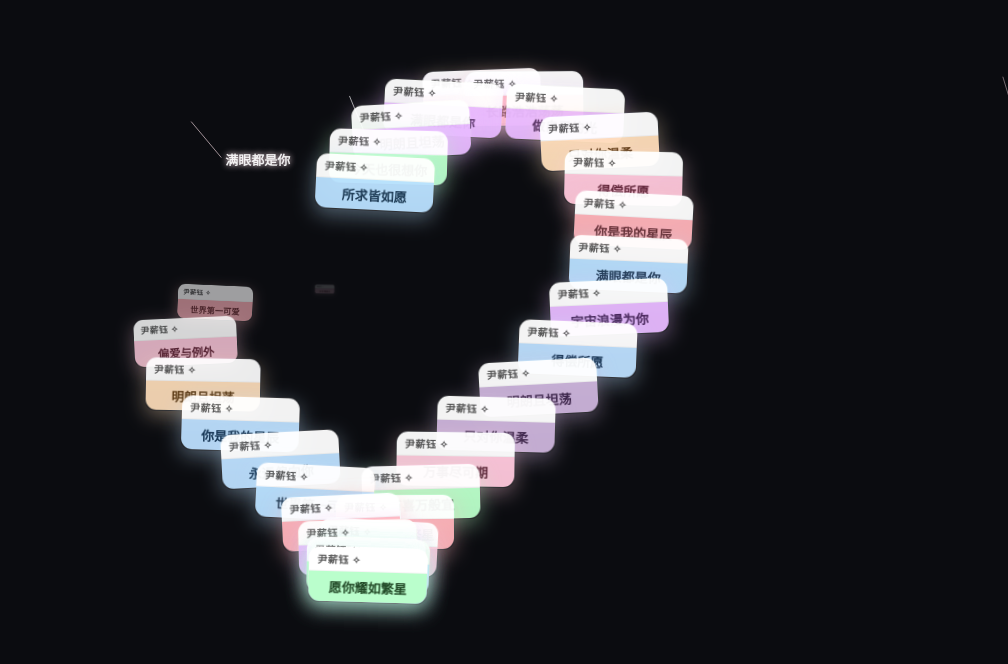
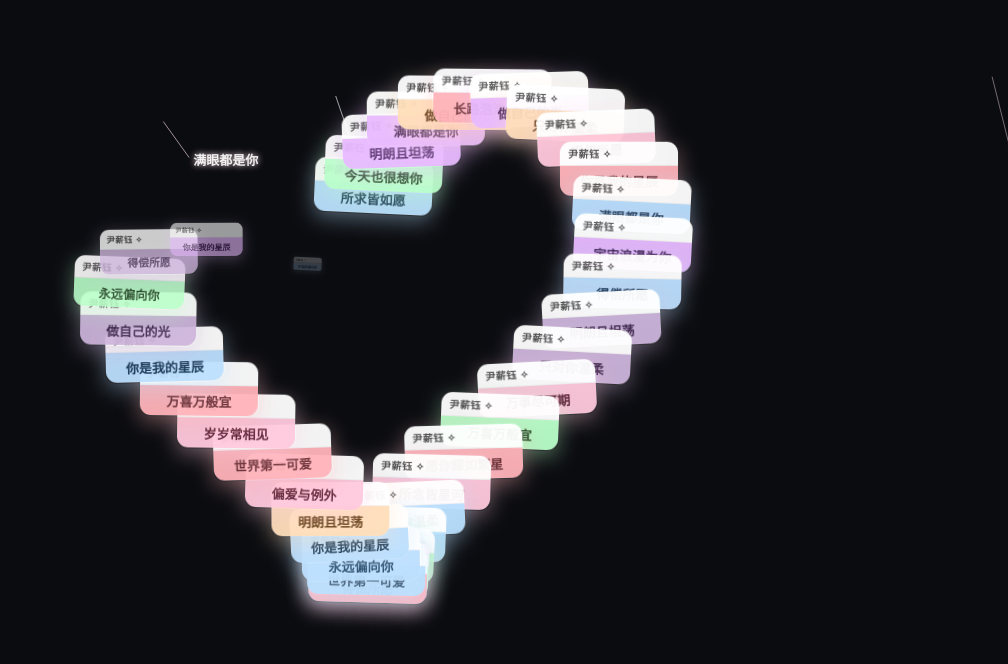
Before and after one commit to zhouwenp925/Web_Study, a plain HTML site: page heart.html in a window 1280 px wide. Shown: the part 106-770 px from the top of the page, without its empty margins (272-1280 px from the left). Drawn offline with Linux system fonts and the light colour scheme.

Commit message:
Update heart.html

```diff
--- a/heart.html
+++ b/heart.html
@@ -166,7 +166,9 @@
         }];
 
         const isMobile = window.innerWidth <= 768;
-        const POINTS_COUNT = isMobile ? 26 : 42;
+
+        // 【核心修改1】疏密有致：精简数量，为卡片留出舒适的呼吸缝隙
+        const POINTS_COUNT = isMobile ? 32 : 48;
 
         const cardElements = [];
         const meteors = [];
@@ -176,7 +178,8 @@
 
         function getDynamicBaseSize() {
             if (isMobile) {
-                return (window.innerWidth * 0.92) / 32;
+                // 【核心修改2】骨架外扩：让心形占比达到 88%，配合减少的卡片数，间距完美拉开
+                return (window.innerWidth * 0.88) / 32;
             } else {
                 const minScreenDim = Math.min(window.innerWidth, window.innerHeight);
                 return (minScreenDim * 0.65) / 32;
@@ -196,7 +199,7 @@
             const container = document.getElementById('heart-container');
             const baseSize = getDynamicBaseSize();
 
-            const topGap = isMobile ? 0.35 : 0.30;
+            const topGap = isMobile ? 0.32 : 0.28;
 
             for (let i = 0; i < POINTS_COUNT; i++) {
                 const t = topGap + ((2 * Math.PI - 2 * topGap) * i) / (POINTS_COUNT - 1);
@@ -209,7 +212,9 @@
                 const div = document.createElement('div');
                 div.className = 'heart-tip';
                 div.style.boxShadow = `0 6px 20px ${palette.shadow}`;
-                div.style.zIndex = Math.floor(by) + 1000;
+
+                // 【核心修改3】严格按时间轴层叠：后生成的卡片必定压在前面的卡片上！
+                div.style.zIndex = 1000 + i;
 
                 const nameLabel = document.createElement('div');
                 nameLabel.className = 'card-name';
@@ -237,7 +242,7 @@
 
                 container.appendChild(div);
 
-                const delayMs = isMobile ? 280 : 160;
+                const delayMs = isMobile ? 210 : 130;
 
                 cardElements.push({
                     el: div,
@@ -245,7 +250,7 @@
                     by: by,
                     palette: palette,
                     bornTime: Date.now() + i * delayMs,
-                    isScattering: false, // 蒲公英飞散状态标记
+                    isScattering: false,
                     lastX: 0,
                     lastY: 0,
                     lastRot: 0,
@@ -259,25 +264,22 @@
 
             requestAnimationFrame(mainEngineLoop);
 
-            // 13.5 秒后触发蒲公英飘散与流星雨大结局
-            setTimeout(triggerFinale, 13500);
+            setTimeout(triggerFinale, 13000);
         }
 
-        // 【底层优化】引入设备像素比（DPR），解决手机端文字模糊发虚的问题
         function setupCanvas() {
             canvas = document.getElementById('bg-canvas');
             ctx = canvas.getContext('2d');
-            const dpr = window.devicePixelRatio || 1; // 获取手机视网膜屏幕参数
+            const dpr = window.devicePixelRatio || 1;
 
             canvas.width = window.innerWidth * dpr;
             canvas.height = window.innerHeight * dpr;
             canvas.style.width = window.innerWidth + 'px';
             canvas.style.height = window.innerHeight + 'px';
 
-            ctx.scale(dpr, dpr); // 缩放画布，让画质达到超高清级别
+            ctx.scale(dpr, dpr);
         }
 
-        // 仅保留用户手动点击时的烟花碎裂特效
         function explodeCard(div, color, particleCount = 18) {
             if (!div.parentNode) return;
             div.style.pointerEvents = 'none';
@@ -291,27 +293,19 @@
             setTimeout(() => div.remove(), 500);
         }
 
-        // 【重构核心】大结局不再是原地爆炸，而是极其优美的蒲公英飘散
         function triggerFinale() {
             isFinale = true;
             cardElements.forEach((card) => {
                 if (!card.el.parentNode) return;
 
-                // 错落有致地触发卡片的飘散
                 setTimeout(() => {
                     card.isScattering = true;
-
-                    // 基于卡片在心形上的当前位置，计算向外飘散的爆炸角度
                     const angle = Math.atan2(card.lastY, card.lastX);
-                    // 加上一点随机角度偏差，显得更加灵动、自然
                     const finalAngle = angle + (Math.random() - 0.5) * 1.5;
-
-                    // 赋予它们向外冲刺的初始速度（铺满屏幕的动力）
-                    const speed = Math.random() * 6 + 4;
+                    const speed = Math.random() * 7 + 3;
                     card.vx = Math.cos(finalAngle) * speed;
                     card.vy = Math.sin(finalAngle) * speed;
-                    card.vr = (Math.random() - 0.5) * 8; // 随机翻转动量
-
+                    card.vr = (Math.random() - 0.5) * 8;
                 }, Math.random() * 1500);
             });
         }
@@ -323,9 +317,9 @@
                 x: Math.random() * window.innerWidth,
                 y: randomY ? Math.random() * window.innerHeight : -30,
                 length: Math.random() * 40 + 30,
-                speedX: Math.random() * 1.5 + 1.0,
+                speedX: Math.random() * 1.4 + 0.8,
                 speedY: Math.random() * 3.5 + 2.5,
-                opacity: Math.random() * 0.4 + 0.4, // 提高基础亮度
+                opacity: Math.random() * 0.4 + 0.4,
                 color: colors[Math.floor(Math.random() * colors.length)]
             };
         }
@@ -362,7 +356,6 @@
         }
 
         function mainEngineLoop(timestamp) {
-            // 注意：因为加入了 DPR 高清缩放，清空画布要基于原始像素大小
             ctx.clearRect(0, 0, canvas.width, canvas.height);
 
             const maxMeteors = isFinale ? (isMobile ? 45 : 80) : (isMobile ? 6 : 15);
@@ -378,19 +371,15 @@
                 m.y += m.speedY;
 
                 ctx.save();
-
-                // 【高清文字渲染引擎优化】
-                // 1. 让文字自身变成高亮纯白，光晕变成流星颜色，极大增强对比度和清晰度
-                ctx.globalAlpha = Math.min(1.0, m.opacity + 0.3); // 确保文字足够亮
-                ctx.font = "bold 13px 'Microsoft YaHei'"; // 字体适当放大一点
-                ctx.fillStyle = "#FFFFFF"; // 纯白字芯，极其锐利
-                ctx.shadowColor = m.color; // 彩色发光
+                ctx.globalAlpha = Math.min(1.0, m.opacity + 0.3);
+                ctx.font = "bold 13px 'Microsoft YaHei'";
+                ctx.fillStyle = "#FFFFFF";
+                ctx.shadowColor = m.color;
                 ctx.shadowBlur = 6;
                 ctx.textAlign = "left";
                 ctx.textBaseline = "middle";
                 ctx.fillText(m.text, m.x, m.y);
 
-                // 2. 绘制尾巴时取消发光，防止拖慢手机性能和干扰文字视线
                 ctx.beginPath();
                 ctx.globalAlpha = m.opacity;
                 ctx.strokeStyle = m.color;
@@ -426,8 +415,7 @@
                 if (!card.el.parentNode) return;
 
                 if (card.isScattering) {
-                    // 【大结局飘散引擎】
-                    card.vx *= 0.985; // 空气阻力：赋予一种在太空中逐渐慢下来、失重的漂浮感
+                    card.vx *= 0.985;
                     card.vy *= 0.985;
                     card.vr *= 0.985;
 
@@ -435,20 +423,18 @@
                     card.lastY += card.vy;
                     card.lastRot += card.vr;
 
-                    // 当卡片飞到边缘、速度慢下来之后，开始非常温柔地淡出消失
                     if (Math.abs(card.vx) < 1.0 && Math.abs(card.vy) < 1.0) {
-                        card.alpha -= 0.005; // 耗时几秒钟缓缓消失
+                        card.alpha -= 0.005;
                     }
 
                     if (card.alpha <= 0) {
-                        card.el.remove(); // 彻底从DOM树摘除
+                        card.el.remove();
                     } else {
                         card.el.style.opacity = card.alpha.toString();
                         card.el.style.transform = `translate(-50%, -50%) translate3d(${card.lastX}px, ${card.lastY}px, 0) scale(1) rotate(${card.lastRot}deg)`;
                     }
 
                 } else if (now >= card.bornTime) {
-                    // 【常规呼吸与生长】
                     let life = (now - card.bornTime) / 900;
                     if (life > 1) life = 1;
                     const ease = 1 - Math.pow(1 - life, 4);
@@ -460,7 +446,6 @@
                     const curScale = ease;
                     const selfRotate = Math.sin(phase + card.bx * 0.1) * 3;
 
-                    // 实时记录当前坐标，为高潮飘散做准备
                     card.lastX = curX;
                     card.lastY = curY;
                     card.lastRot = selfRotate;
```
